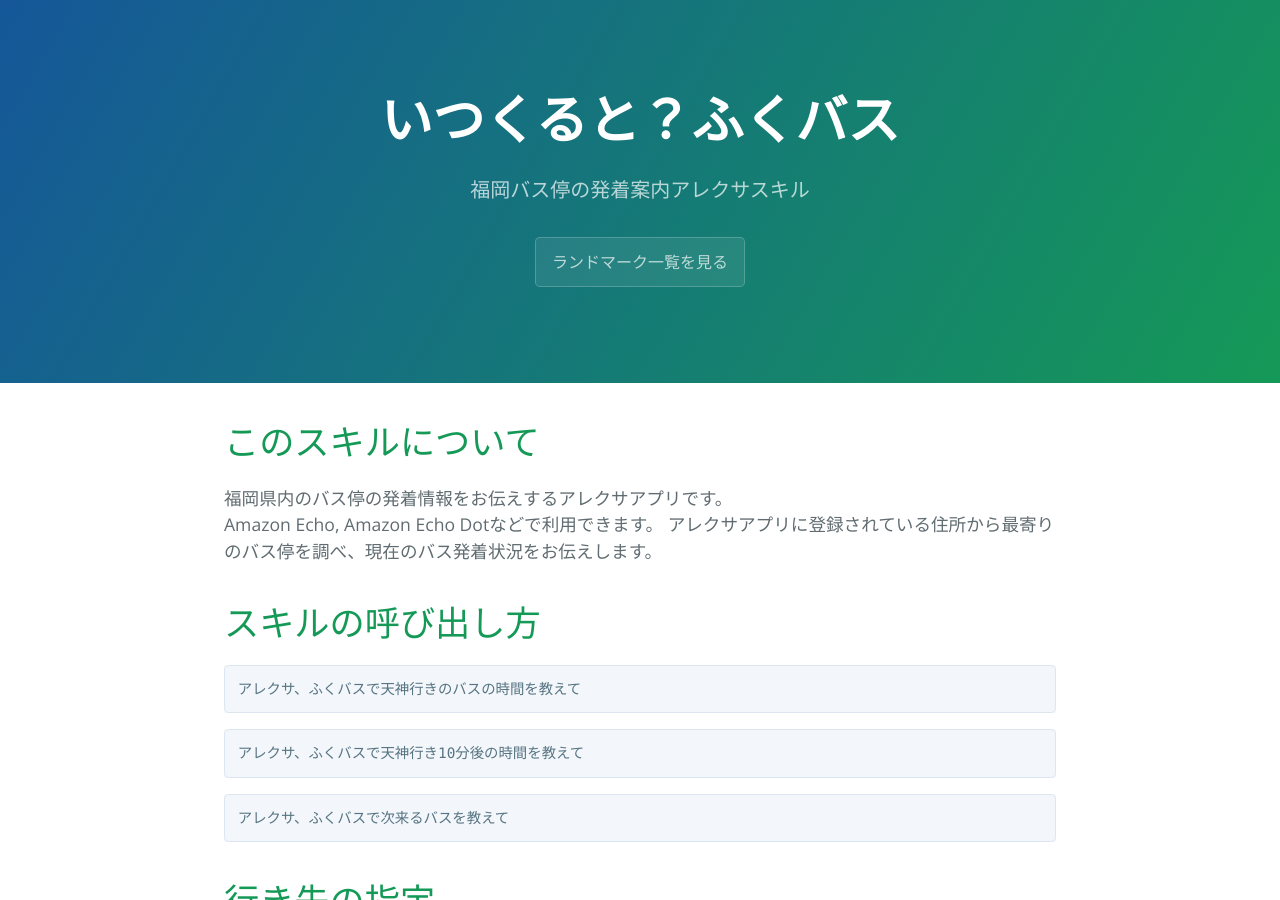
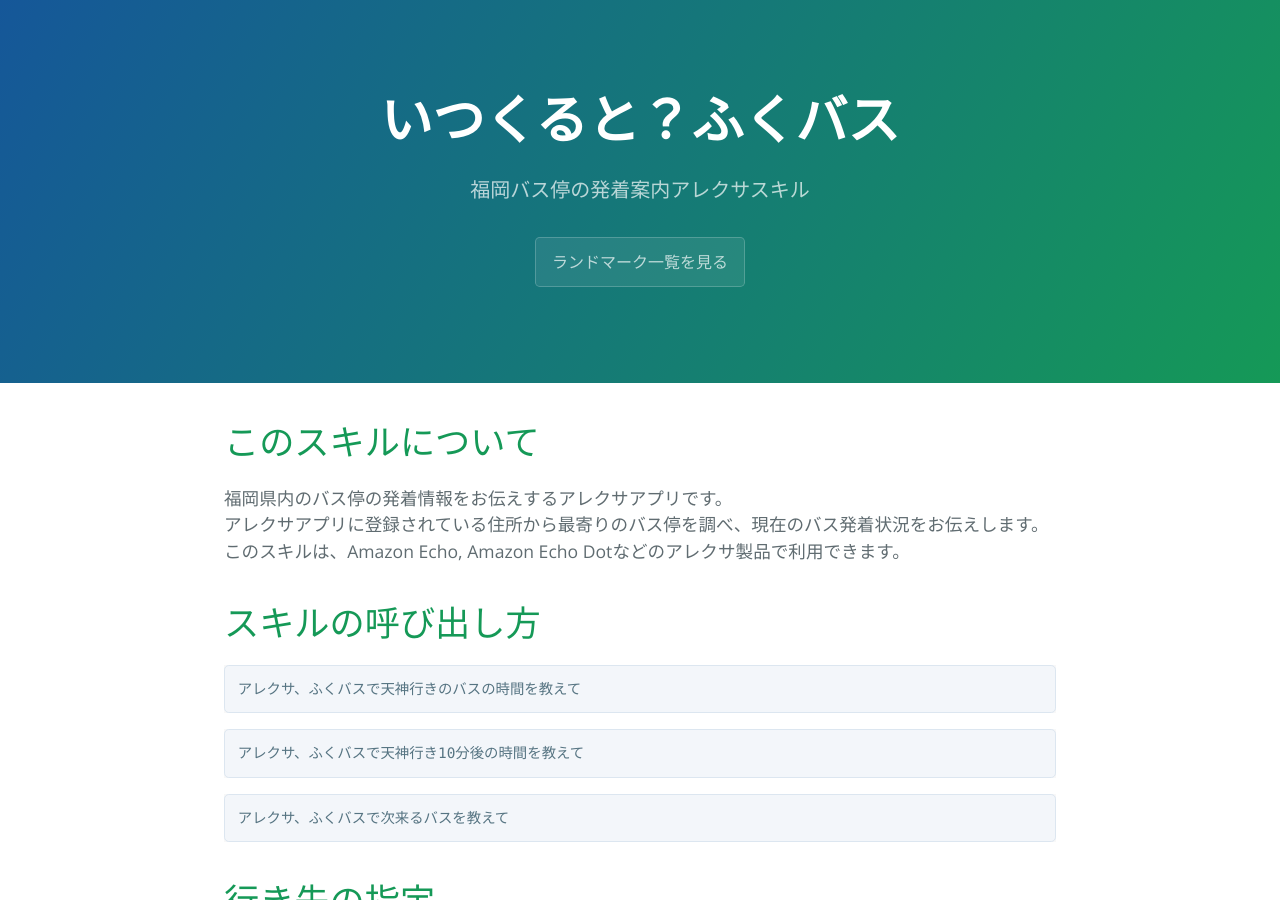
Before and after one commit to hironagai/hironagai.github.io, a Jekyll site: the page built from index.markdown, in a window 1280 px wide and 900 px high. Built offline with Jekyll 4.4.1, drawn with Linux system fonts in a browser that asks for light colours.

Commit message:
微調整

````diff
--- a/index.markdown
+++ b/index.markdown
@@ -4,8 +4,9 @@
 ---
 # このスキルについて
 福岡県内のバス停の発着情報をお伝えするアレクサアプリです。
-Amazon Echo, Amazon Echo Dotなどで利用できます。
 アレクサアプリに登録されている住所から最寄りのバス停を調べ、現在のバス発着状況をお伝えします。
+このスキルは、Amazon Echo, Amazon Echo Dotなどのアレクサ製品で利用できます。
+
 # スキルの呼び出し方
 
 ```
````
